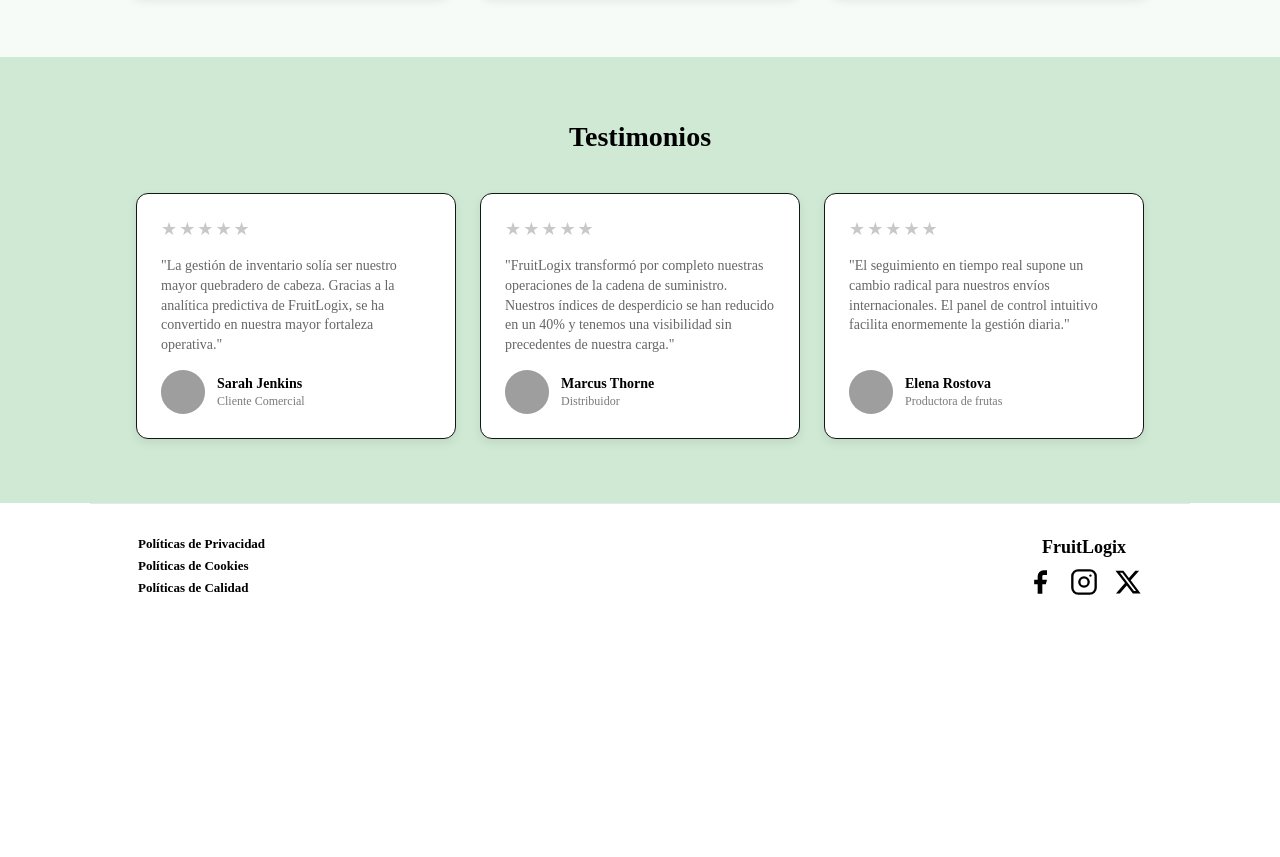
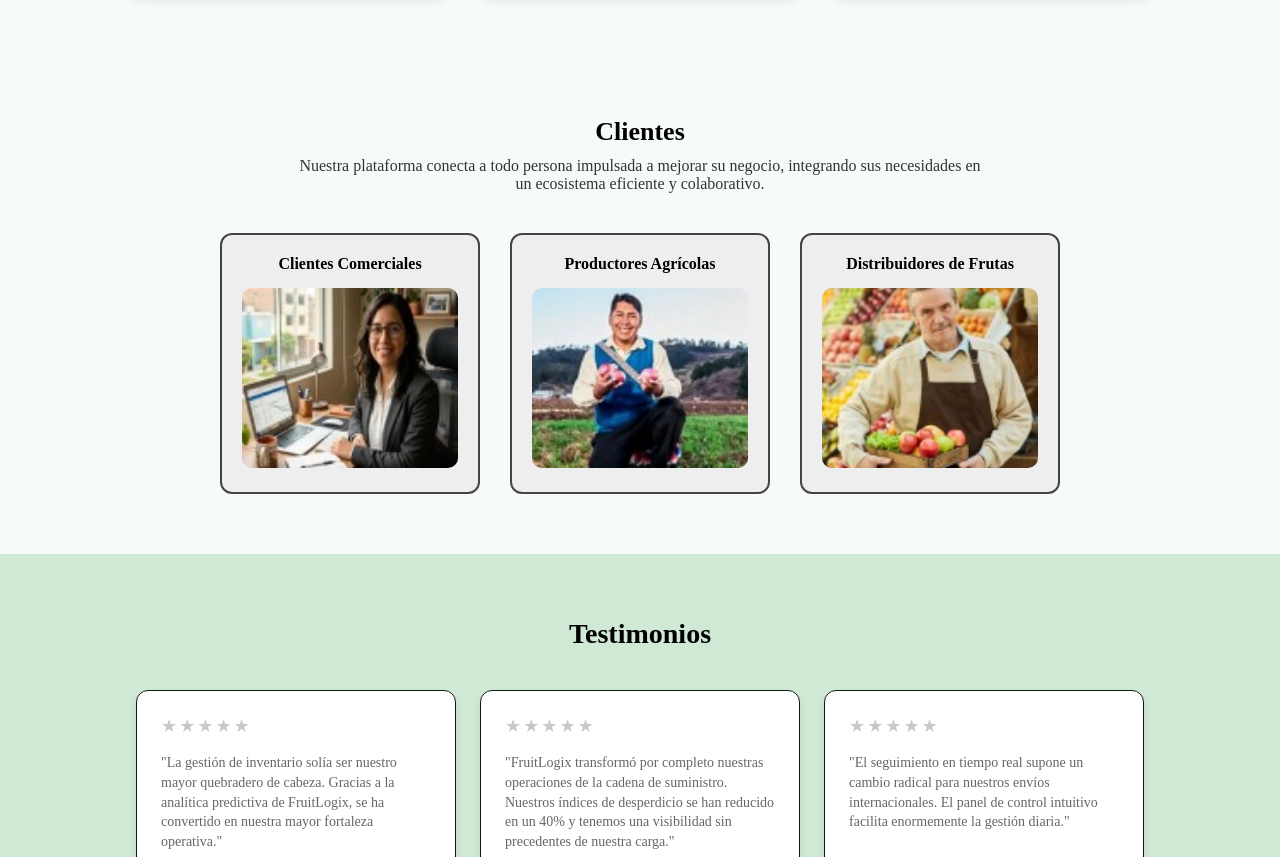
Before and after one commit to upc-pre-202610-1asi0730-12242-DevsTeam/fruitlogix-website, a plain HTML site: page index.html in a window 1280 px wide. Shown: the part 1240-2097 px from the top of the page. Before the commit the page ends 1868 px from the top, so only its background shows below. Drawn offline with Linux system fonts and the light colour scheme; grey boxes are pictures that could not be loaded.

Commit message:
feat: add clients section.

```diff
--- a/index.html
+++ b/index.html
@@ -151,6 +151,35 @@
     </section>
     <!-- PLANS SECTION -->
     <!-- CLIENTS SECTION -->
+    <section class="clients">
+        <h2>Clientes</h2>
+        <p class="clients-subtitle">
+            Nuestra plataforma conecta a todo persona impulsada a mejorar su negocio, integrando
+            sus necesidades en un ecosistema eficiente y colaborativo.
+        </p>
+
+        <div class="clients-container">
+
+            <div class="client-box">
+                <h3>Clientes Comerciales</h3>
+                <img src="assets/images/comercial.jpg" alt="Clientes Comerciales">
+            </div>
+
+            <div class="client-box">
+                <h3>Productores Agrícolas</h3>
+                <img src="assets/images/productor.jpg" alt="Productores">
+            </div>
+
+            <div class="client-box">
+                <h3>Distribuidores de Frutas</h3>
+                <img src="assets/images/distribuidor.jpg" alt="Distribuidores">
+            </div>
+
+        </div>
+    </section>
+
+
+
     <!-- TESTIMONIALS SECTION -->
 
     <section class="testimonios">
--- a/styles.css
+++ b/styles.css
@@ -337,7 +337,54 @@
 /* PLANS SECTION */
 
 /* CLIENTS SECTION */
+.clients {
+  background: #F7FBF7;
+  text-align: center;
+  padding: 60px 20px;
+}
 
+.clients h2 {
+  font-size: 26px;
+  margin-bottom: 10px;
+}
+
+.clients-subtitle {
+  max-width: 700px;
+  margin: 0 auto 40px;
+  color: #333;
+}
+
+.clients-container {
+  display: flex;
+  justify-content: center;
+  gap: 30px;
+  flex-wrap: wrap;
+}
+
+.client-box {
+  background: #eee;
+  padding: 20px;
+  border-radius: 12px;
+  width: 260px;
+  border: 2px solid #444;
+  transition: transform 0.2s ease;
+}
+
+.client-box:hover {
+  transform: translateY(-5px);
+}
+
+.client-box h3 {
+  font-size: 16px;
+  margin-bottom: 15px;
+}
+
+.client-box img {
+  width: 100%;
+  height: 180px;
+  object-fit: cover;
+  border-radius: 10px;
+}
 /* TESTIMONIALS SECTION */
 .testimonios {
   padding: 4rem 2rem;
```
Also changed, not shown: assets/images/comercial.jpg (added), assets/images/distribuidor.jpg (added), assets/images/productor.jpg (added).
